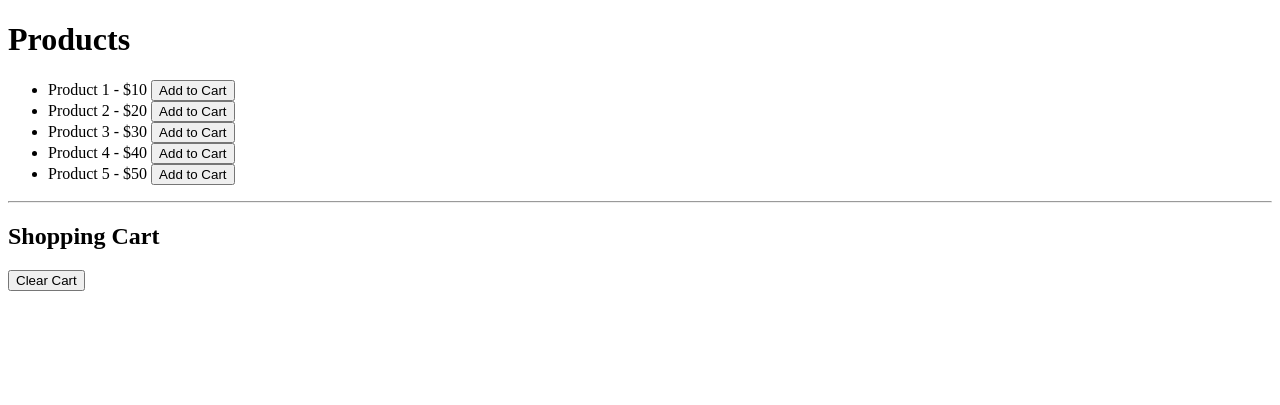
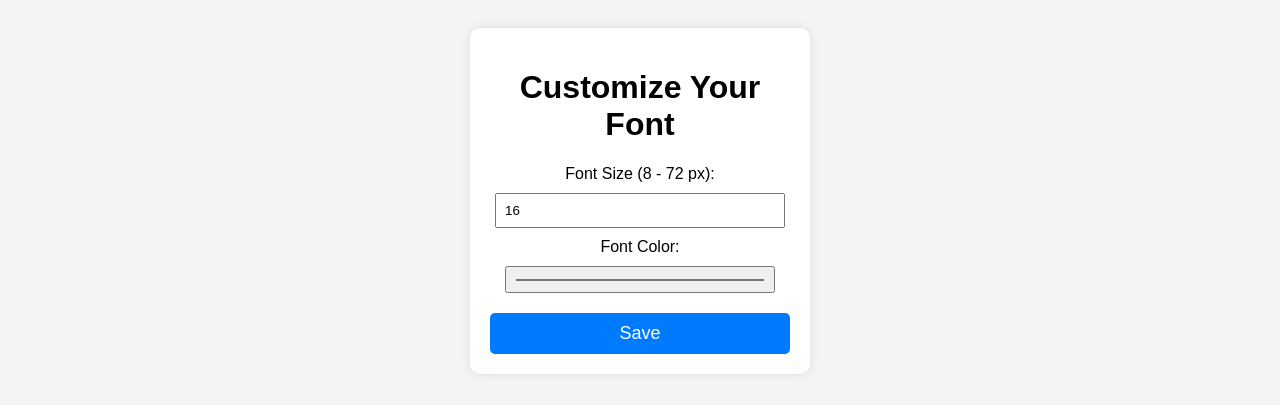
Before and after one commit to acciojob/shopping-cart-sessions-MAYANKSINGHCHAUHAN, a website: page main.html in a window 1280 px wide. Drawn offline with Linux system fonts and the light colour scheme.

Commit message:
created a submission

```diff
--- a/main.html
+++ b/main.html
@@ -1,19 +1,24 @@
 <!DOCTYPE html>
+<html lang="en">
+<head>
+    <meta charset="UTF-8">
+    <meta name="viewport" content="width=device-width, initial-scale=1.0">
+    <title>Font Customization</title>
+    <link rel="stylesheet" href="styles.css">
+</head>
+<body>
+    <div class="container">
+        <h1>Customize Your Font</h1>
+        <form id="fontForm">
+            <label for="fontsize">Font Size (8 - 72 px):</label>
+            <input type="number" id="fontsize" min="8" max="72" value="16">
 
-<html>
-  <head>
-    <link rel="stylesheet" href="styles.css" />
-  </head>
+            <label for="fontcolor">Font Color:</label>
+            <input type="color" id="fontcolor" value="#000000">
 
-  <body>
-    <!-- do not edit this file -->
-    <h1>Products</h1>
-    <ul id="product-list"></ul>
-    <hr />
-    <h2>Shopping Cart</h2>
-    <ul id="cart-list"></ul>
-    <button id="clear-cart-btn">Clear Cart</button>
-
-    <script type="text/javascript" src="./script.js"></script>
-  </body>
+            <button type="submit">Save</button>
+        </form>
+    </div>
+    <script src="script.js"></script>
+</body>
 </html>
--- a/script.js
+++ b/script.js
@@ -1,38 +1,40 @@
-// This is the boilerplate code given for you
-// You can modify this code
-// Product data
-const products = [
-  { id: 1, name: "Product 1", price: 10 },
-  { id: 2, name: "Product 2", price: 20 },
-  { id: 3, name: "Product 3", price: 30 },
-  { id: 4, name: "Product 4", price: 40 },
-  { id: 5, name: "Product 5", price: 50 },
-];
+document.addEventListener("DOMContentLoaded", function () {
+    const fontSizeInput = document.getElementById("fontsize");
+    const fontColorInput = document.getElementById("fontcolor");
 
-// DOM elements
-const productList = document.getElementById("product-list");
+    function setFontPreferences() {
+        const fontSize = getCookie("fontsize") || "16px";
+        const fontColor = getCookie("fontcolor") || "#000000";
 
-// Render product list
-function renderProducts() {
-  products.forEach((product) => {
-    const li = document.createElement("li");
-    li.innerHTML = `${product.name} - $${product.price} <button class="add-to-cart-btn" data-id="${product.id}">Add to Cart</button>`;
-    productList.appendChild(li);
-  });
-}
+        document.documentElement.style.setProperty("--fontsize", fontSize);
+        document.documentElement.style.setProperty("--fontcolor", fontColor);
 
-// Render cart list
-function renderCart() {}
+        fontSizeInput.value = parseInt(fontSize, 10);
+        fontColorInput.value = fontColor;
+    }
 
-// Add item to cart
-function addToCart(productId) {}
+    function savePreferences(event) {
+        event.preventDefault();
 
-// Remove item from cart
-function removeFromCart(productId) {}
+        const fontSize = fontSizeInput.value + "px";
+        const fontColor = fontColorInput.value;
 
-// Clear cart
-function clearCart() {}
+        document.cookie = `fontsize=${encodeURIComponent(fontSize)}; path=/; max-age=31536000`;
+        document.cookie = `fontcolor=${encodeURIComponent(fontColor)}; path=/; max-age=31536000`;
 
-// Initial render
-renderProducts();
-renderCart();
+        setFontPreferences();
+    }
+
+    function getCookie(name) {
+        const cookies = document.cookie.split("; ");
+        for (let cookie of cookies) {
+            const [key, value] = cookie.split("=");
+            if (key === name) return decodeURIComponent(value);
+        }
+        return null;
+    }
+
+    document.getElementById("fontForm").addEventListener("submit", savePreferences);
+
+    setFontPreferences();
+});
--- a/styles.css
+++ b/styles.css
@@ -1 +1,45 @@
-/*  your css code here. If applicable */
+:root {
+    --fontsize: 16px;
+    --fontcolor: #000000;
+}
+
+body {
+    font-size: var(--fontsize);
+    color: var(--fontcolor);
+    font-family: Arial, sans-serif;
+    text-align: center;
+    background-color: #f4f4f4;
+    padding: 20px;
+}
+
+.container {
+    background: white;
+    width: 300px;
+    padding: 20px;
+    border-radius: 10px;
+    box-shadow: 0px 0px 10px rgba(0, 0, 0, 0.1);
+    margin: auto;
+}
+
+input {
+    display: block;
+    width: 90%;
+    margin: 10px auto;
+    padding: 8px;
+}
+
+button {
+    background: #007BFF;
+    color: white;
+    border: none;
+    padding: 10px 20px;
+    font-size: 18px;
+    cursor: pointer;
+    margin-top: 10px;
+    width: 100%;
+    border-radius: 5px;
+}
+
+button:hover {
+    background: #0056b3;
+}
```
